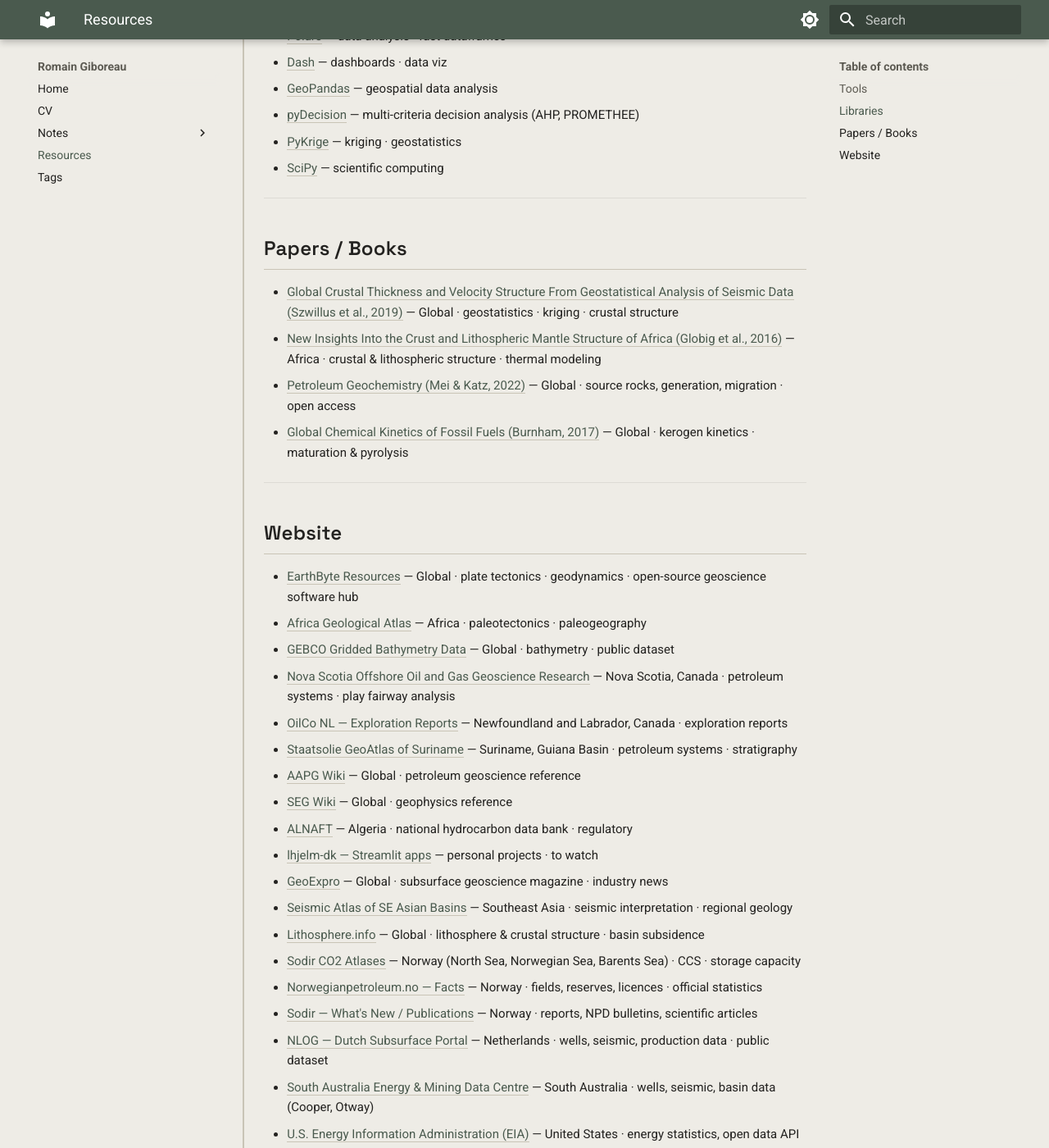
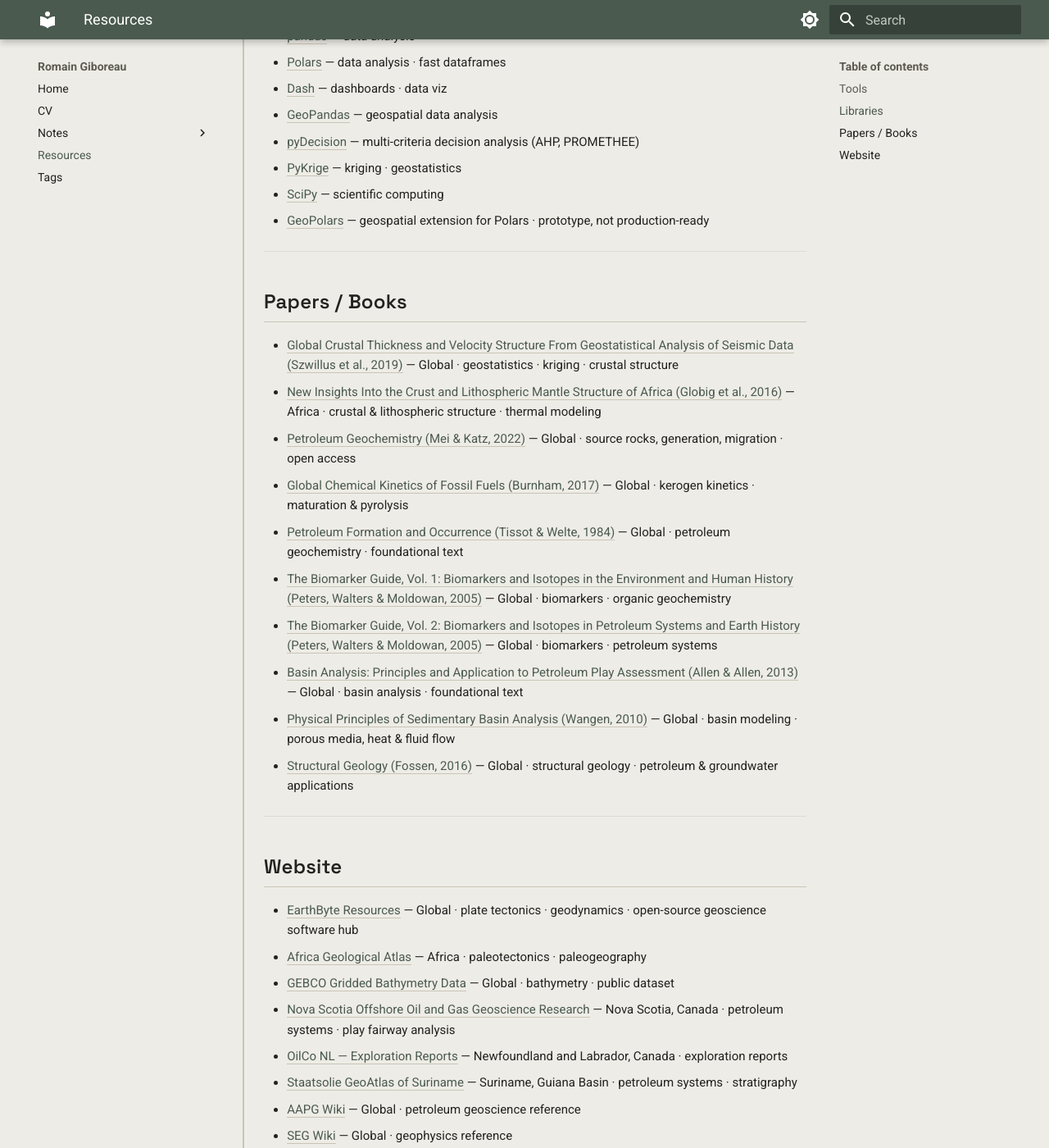
Before and after one commit to RomainGiboreau/My_Website, an MkDocs documentation site: the page built from docs/resources/index.md, in a window 1280 px wide and 1400 px high, scrolled down 562 px. Shown: the whole window at 82% size. Built offline with MkDocs 1.6.1 and Material for MkDocs 9.7.7, drawn with Linux system fonts in a browser that asks for light colours; some of the changed text lies outside the part shown.

Commit message:
Update index.md

```diff
--- a/docs/resources/index.md
+++ b/docs/resources/index.md
@@ -8,6 +8,7 @@
 
 - [Ollama](https://ollama.com/) — local LLM runtime
 - [BasinVis](https://github.com/jonovotny/BasinVis) — MATLAB · stratigraphic & subsidence modelling
+- [Badlands](https://github.com/badlands-model/badlands) — landscape evolution model · sediment transport · basin formation
 
 ---
 
@@ -21,6 +22,7 @@
 - [pyDecision](https://github.com/Valdecy/pyDecision) — multi-criteria decision analysis (AHP, PROMETHEE)
 - [PyKrige](https://github.com/GeoStat-Framework/PyKrige) — kriging · geostatistics
 - [SciPy](https://scipy.org/) — scientific computing
+- [GeoPolars](https://github.com/pola-rs/geopolars) — geospatial extension for Polars · prototype, not production-ready
 
 ---
 
@@ -30,6 +32,12 @@
 - [New Insights Into the Crust and Lithospheric Mantle Structure of Africa (Globig et al., 2016)](https://agupubs.onlinelibrary.wiley.com/doi/full/10.1002/2016JB012972) — Africa · crustal & lithospheric structure · thermal modeling
 - [Petroleum Geochemistry (Mei & Katz, 2022)](https://www.intechopen.com/chapters/81757) — Global · source rocks, generation, migration · open access
 - [Global Chemical Kinetics of Fossil Fuels (Burnham, 2017)](https://link.springer.com/book/10.1007/978-3-319-49634-4) — Global · kerogen kinetics · maturation & pyrolysis
+- [Petroleum Formation and Occurrence (Tissot & Welte, 1984)](https://link.springer.com/book/10.1007/978-3-642-87813-8) — Global · petroleum geochemistry · foundational text
+- [The Biomarker Guide, Vol. 1: Biomarkers and Isotopes in the Environment and Human History (Peters, Walters & Moldowan, 2005)](https://www.cambridge.org/us/universitypress/subjects/earth-and-environmental-science/sedimentology-and-stratigraphy/biomarker-guide-volume-1-2nd-edition) — Global · biomarkers · organic geochemistry
+- [The Biomarker Guide, Vol. 2: Biomarkers and Isotopes in Petroleum Systems and Earth History (Peters, Walters & Moldowan, 2005)](https://www.cambridge.org/kh/universitypress/subjects/earth-and-environmental-science/sedimentology-and-stratigraphy/biomarker-guide-volume-2-2nd-edition) — Global · biomarkers · petroleum systems
+- [Basin Analysis: Principles and Application to Petroleum Play Assessment (Allen & Allen, 2013)](https://www.wiley.com/en-us/Basin+Analysis:+Principles+and+Application+to+Petroleum+Play+Assessment,+3rd+Edition-p-9780470673775) — Global · basin analysis · foundational text
+- [Physical Principles of Sedimentary Basin Analysis (Wangen, 2010)](https://www.cambridge.org/9780521761253) — Global · basin modeling · porous media, heat & fluid flow
+- [Structural Geology (Fossen, 2016)](https://www.cambridge.org/9781107057647) — Global · structural geology · petroleum & groundwater applications
 
 ---
 
@@ -55,3 +63,5 @@
 - [South Australia Energy & Mining Data Centre](https://www.energymining.sa.gov.au/industry/energy-resources/data-centre) — South Australia · wells, seismic, basin data (Cooper, Otway)
 - [U.S. Energy Information Administration (EIA)](https://www.eia.gov/) — United States · energy statistics, open data API
 - [USGS Science Data Catalog](https://data.usgs.gov/datacatalog/) — United States · earth science data catalog · public dataset
+- [Petroleum & Energy Insights](https://www.petroleumenergyinsights.com) — Guyana-Suriname Basin, Caribbean · petroleum systems analysis blog
+- [The Petroleum System Blog](https://petroleumsystem.blogspot.com/) — Global · petroleum systems, migration & seal analysis blog
```
